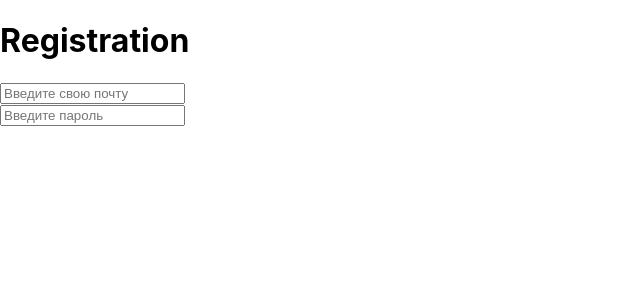
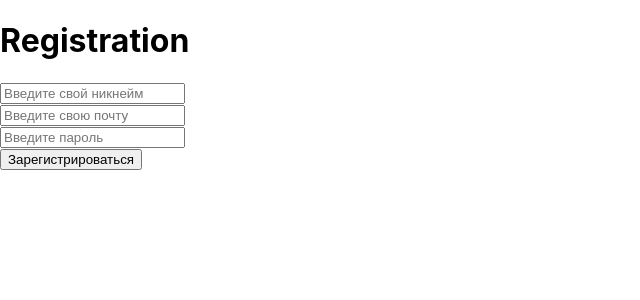
Before and after one commit to C-blings/shareDocs-web, a React app: page /registration in a window 1280 px wide. Shown: the top 300 px of the page, without its empty margins (0-640 px from the left). Built offline with nearby package versions, Linux system fonts and the light colour scheme; what @yoskutik/react-vvm, tsyringe would draw is missing.

Commit message:
feat front: add Button to registration page

```diff
--- /dev/null
+++ b/src/ui/atoms/Button.tsx
@@ -0,0 +1,9 @@
+import React from "react";
+
+const Button = ({text, onClick} : {text: string, onClick: Function}) => {
+    return (
+        <button onClick={() => {onClick()}}>{text}</button>
+    )
+}
+
+export default Button;
--- a/src/ui/components/Registration.tsx
+++ b/src/ui/components/Registration.tsx
@@ -2,8 +2,12 @@ import RegistrationField from "../molecules/RegistrationField";
 import {autoInjectable, container, inject, injectable, singleton} from "tsyringe";
 import React, {useState} from "react";
 import {ViewModel} from "@yoskutik/react-vvm";
+import {validateHeaderName} from "http";
 
 const Registration = () => {
+    const buttonText = "Зарегистрироваться";
+
+    const [nickname, setNickname] = useState("");
     const [email, setEmail] = useState("");
     const [password, setPassword] = useState("");
     const handlePasswordChange = (value: string) => {
@@ -14,13 +18,23 @@ const Registration = () => {
         setEmail(value);
     };
 
+    const handleNicknameChange = (value: string) => {
+        setNickname(value);
+    }
+
+    const buttonOnClick = () => { console.log('click'); }
+
     return (
         <div>
             <RegistrationField
+                nickname={nickname}
+                handlerNicknameChange={handleNicknameChange}
                 email={email}
                 handleEmailChange={handleEmailChange}
                 password={password}
                 handlePasswordChange={handlePasswordChange}
+                buttonText={buttonText}
+                buttonOnClick={buttonOnClick}
             />
         </div>
     )
--- a/src/ui/molecules/RegistrationField.tsx
+++ b/src/ui/molecules/RegistrationField.tsx
@@ -1,28 +1,50 @@
 import Title from "../atoms/Title";
 import TextInput from "../atoms/TextInput";
+import Button from "../atoms/Button"
 import React from "react";
 
 
 const RegistrationField = ({
+    nickname,
+    handlerNicknameChange,
     email,
     handleEmailChange,
     password,
-    handlePasswordChange
-} : {email: string; handleEmailChange: Function; password: string; handlePasswordChange: Function }) => {
+    handlePasswordChange,
+    buttonText,
+    buttonOnClick
+} : {nickname: string; handlerNicknameChange: Function;
+     email: string; handleEmailChange: Function;
+     password: string; handlePasswordChange: Function;
+     buttonText: string; buttonOnClick: Function;
+    }) => {
+
+    const nicknamePlaceholder = "Введите свой никнейм";
+    const emailPlaceholder = "Введите свою почту";
+    const passwordPlaceholder = "Введите пароль";
 
     return (
         <div>
             <Title text={"Registration"}/>
             <TextInput
+                value={nickname}
+                onChange={handlerNicknameChange}
+                placeholder={nicknamePlaceholder}
+            />
+            <TextInput
                 value={email}
                 onChange={handleEmailChange}
-                placeholder={"Введите свою почту"}
+                placeholder={emailPlaceholder}
             />
             <TextInput
                 value={password}
                 onChange={handlePasswordChange}
                 type={"password"}
-                placeholder={"Введите пароль"}
+                placeholder={passwordPlaceholder}
+            />
+            <Button
+                text={buttonText}
+                onClick={buttonOnClick}
             />
         </div>
     )
```
